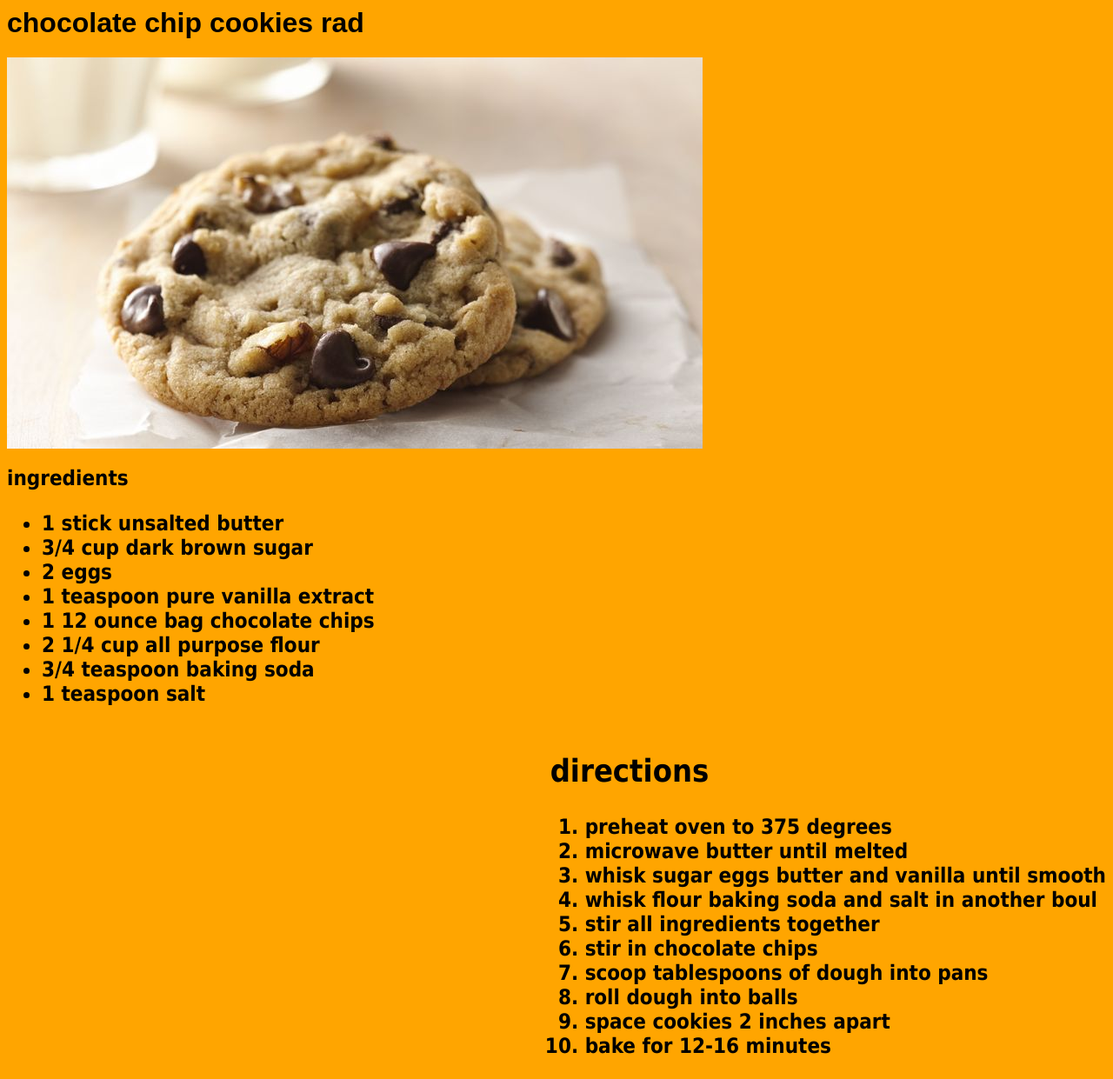
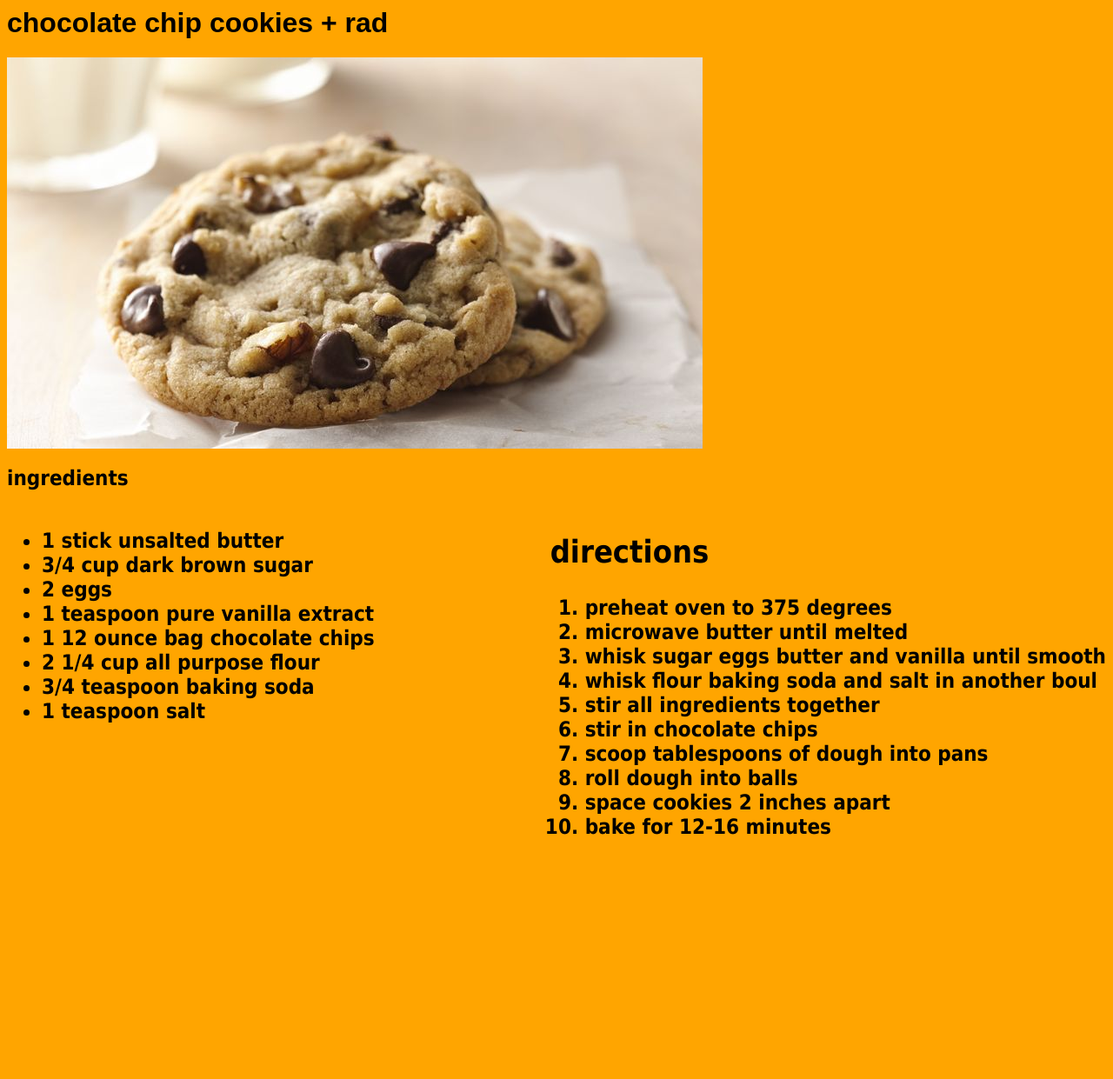
Before and after one commit to person100/person100.github.io, a plain HTML site: page recipeCSS.html in a window 1280 px wide. Shown: the whole page at 87% size. After the commit the page ends 989 px from the top, so only its background shows below. Drawn offline with Linux system fonts and the light colour scheme.

Commit message:
Update recipeCSS.html

```diff
--- a/recipeCSS.html
+++ b/recipeCSS.html
@@ -10,10 +10,10 @@ h1{font-family:"Trebuchet",sans-serif}
 </style>
 </head>
 <body>
-<h1>chocolate chip cookies rad</h1>
+<h1>chocolate chip cookies + rad</h1>
 <img src=images/cookies.jpg>
 <h2>ingredients<h2>
-<div class=rad: left><ul>
+<div class="rad": ><ul>
 <li>1 stick unsalted butter</li>
 <li>3/4 cup dark brown sugar</li>
 <li>2 eggs</li>
@@ -24,7 +24,7 @@ h1{font-family:"Trebuchet",sans-serif}
 <li>1 teaspoon salt</li>
 </ul>
 </div>
-<div class=radical>
+<div class="radical">
 <h2>directions</h2>
 <ol type="1">
 <li>preheat oven to 375 degrees</li>
```
